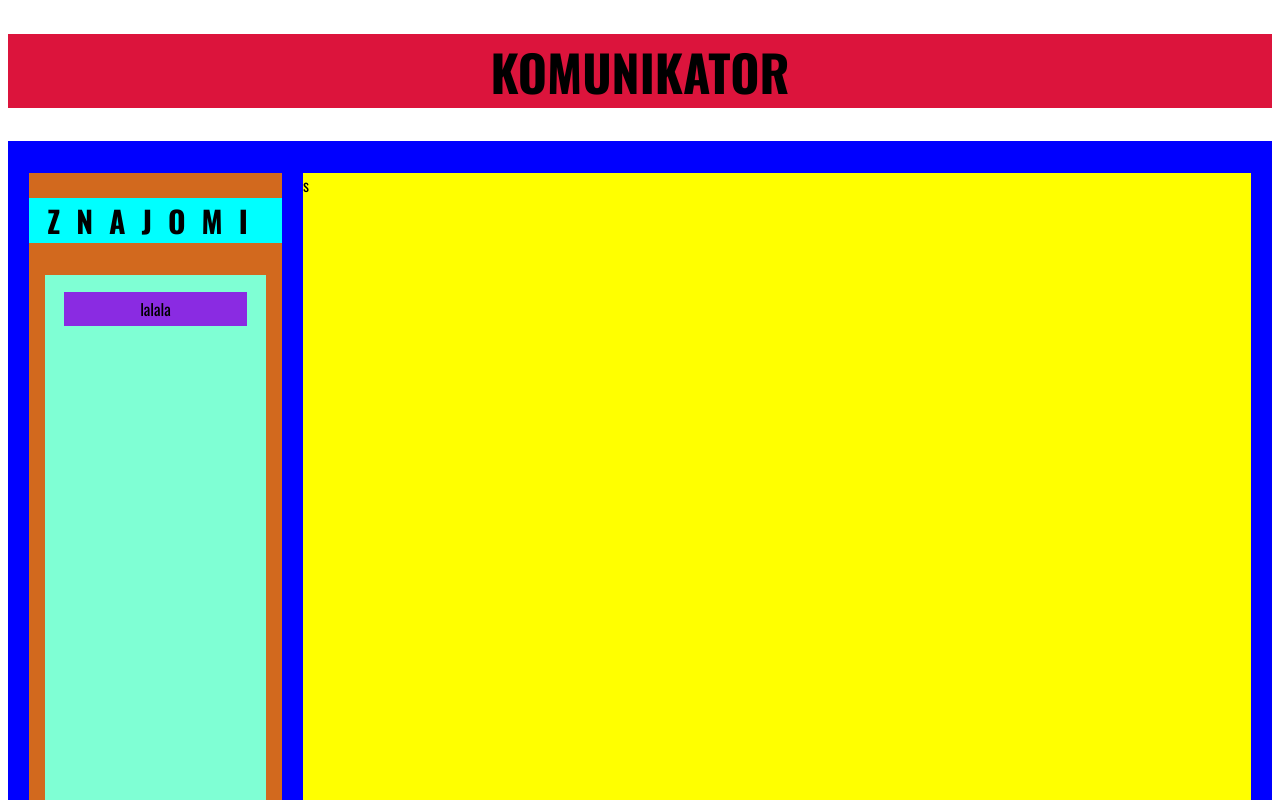
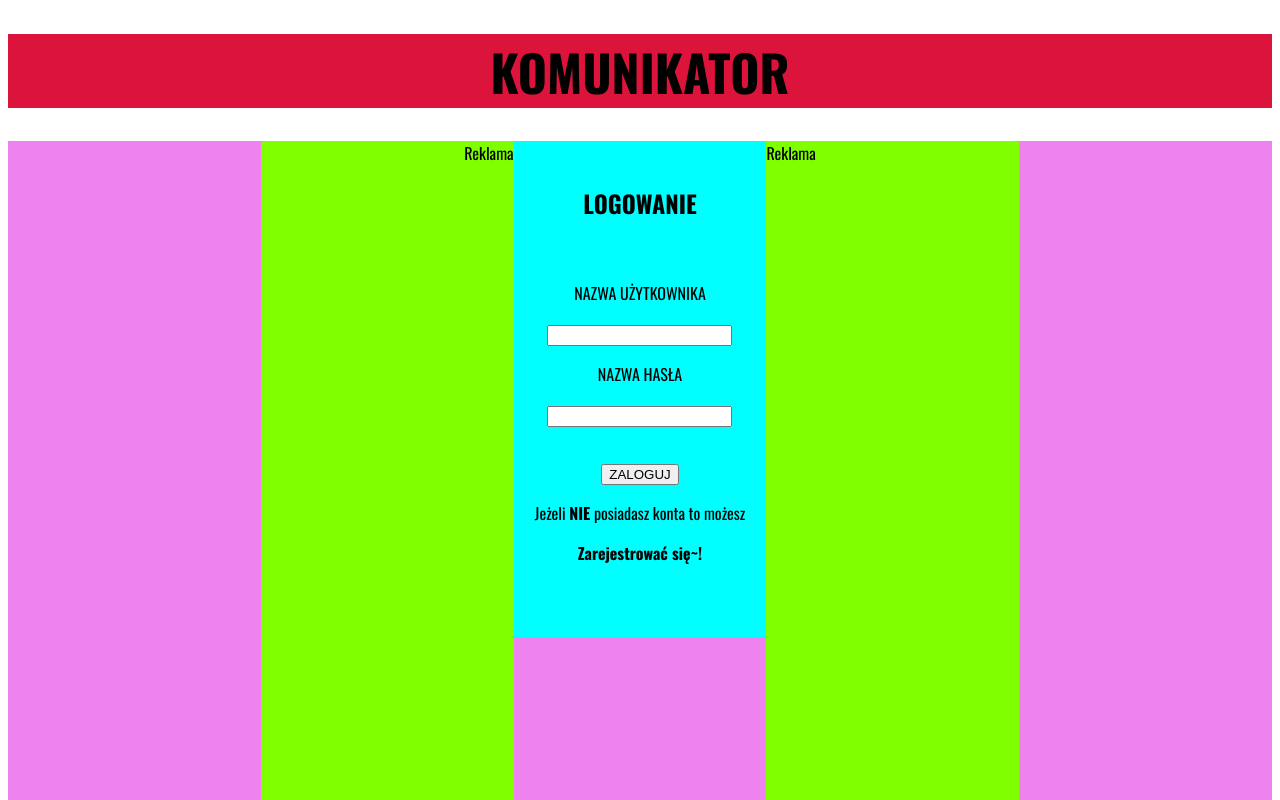
Before and after one commit to TheFroggerPL/Komunikator_v2, a React (Vite) app: page / in a window 1280 px wide. Shown: the top 800 px of the page. Built offline with nearby package versions, Linux system fonts and the light colour scheme.

Commit message:
Add files via upload

```diff
--- a/src/App.jsx
+++ b/src/App.jsx
@@ -81,7 +81,7 @@ export default function MyApp() {
     )
   }
 
-  const [zakladka , zmiania_zakladki] = useState("gl_str");
+  const [zakladka , zmiania_zakladki] = useState("loguj");
   const zakladki = {
     loguj: Logowanie,
     rejestruj: Rejestracja,
```
